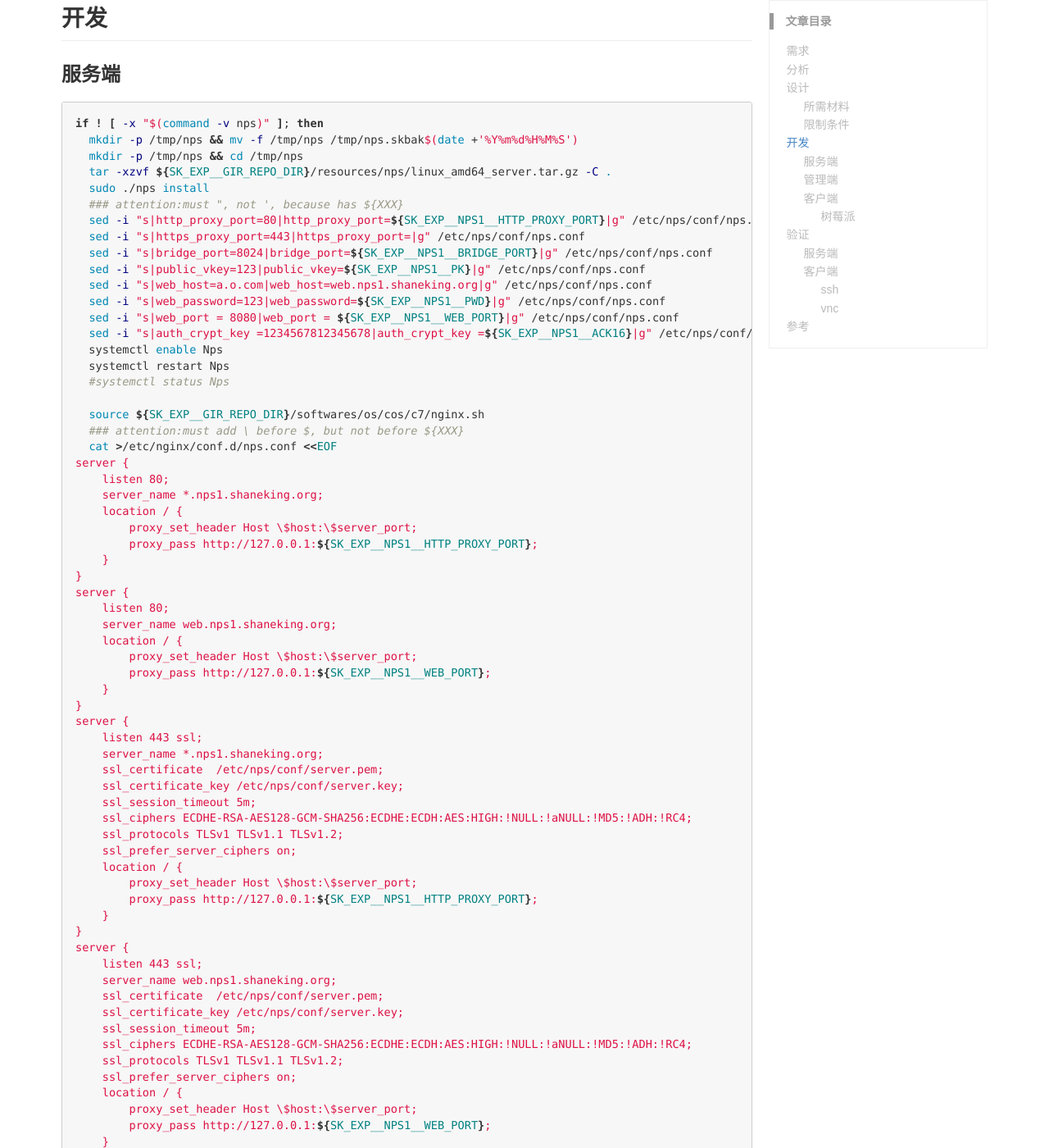
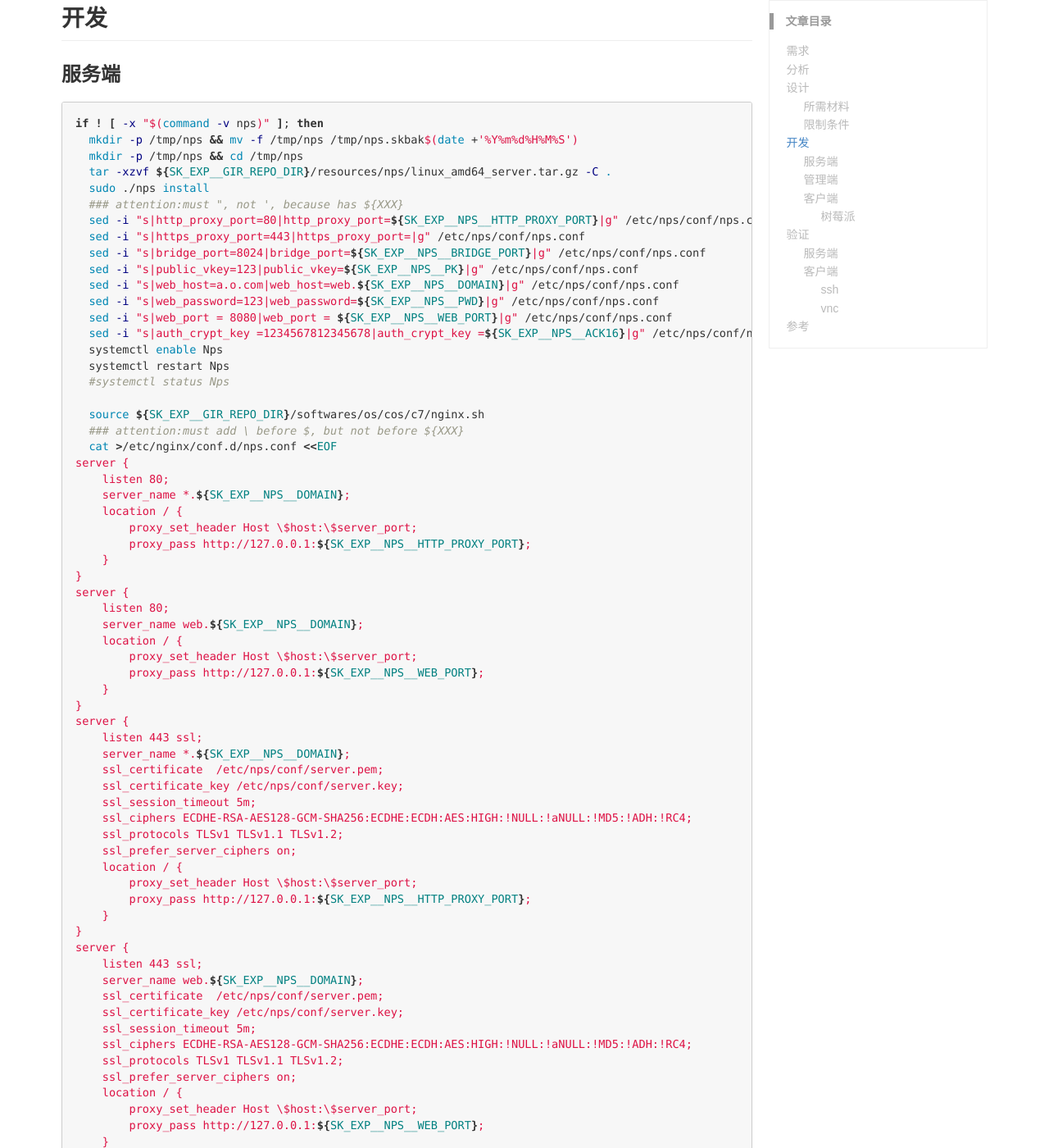
Before and after one commit to ShaneKing/ShaneKing.github.io, a Jekyll site: the page built from _posts/2021-01-01-intranet-penetration.md, in a window 1280 px wide and 1400 px high, scrolled down 973 px. Shown: the whole window at 82% size. Built offline with Jekyll 4.4.1, drawn with Linux system fonts in a browser that asks for light colours; comment, search, counter and statistics services are not loaded; some of the changed text lies outside the part shown.

Commit message:
adjust test case

````diff
--- a/_posts/2021-01-01-intranet-penetration.md
+++ b/_posts/2021-01-01-intranet-penetration.md
@@ -35,14 +35,14 @@ if ! [ -x "$(command -v nps)" ]; then
   tar -xzvf ${SK_EXP__GIR_REPO_DIR}/resources/nps/linux_amd64_server.tar.gz -C .
   sudo ./nps install
   ### attention:must ", not ', because has ${XXX}
-  sed -i "s|http_proxy_port=80|http_proxy_port=${SK_EXP__NPS1__HTTP_PROXY_PORT}|g" /etc/nps/conf/nps.conf
+  sed -i "s|http_proxy_port=80|http_proxy_port=${SK_EXP__NPS__HTTP_PROXY_PORT}|g" /etc/nps/conf/nps.conf
   sed -i "s|https_proxy_port=443|https_proxy_port=|g" /etc/nps/conf/nps.conf
-  sed -i "s|bridge_port=8024|bridge_port=${SK_EXP__NPS1__BRIDGE_PORT}|g" /etc/nps/conf/nps.conf
-  sed -i "s|public_vkey=123|public_vkey=${SK_EXP__NPS1__PK}|g" /etc/nps/conf/nps.conf
-  sed -i "s|web_host=a.o.com|web_host=web.nps1.shaneking.org|g" /etc/nps/conf/nps.conf
-  sed -i "s|web_password=123|web_password=${SK_EXP__NPS1__PWD}|g" /etc/nps/conf/nps.conf
-  sed -i "s|web_port = 8080|web_port = ${SK_EXP__NPS1__WEB_PORT}|g" /etc/nps/conf/nps.conf
-  sed -i "s|auth_crypt_key =1234567812345678|auth_crypt_key =${SK_EXP__NPS1__ACK16}|g" /etc/nps/conf/nps.conf
+  sed -i "s|bridge_port=8024|bridge_port=${SK_EXP__NPS__BRIDGE_PORT}|g" /etc/nps/conf/nps.conf
+  sed -i "s|public_vkey=123|public_vkey=${SK_EXP__NPS__PK}|g" /etc/nps/conf/nps.conf
+  sed -i "s|web_host=a.o.com|web_host=web.${SK_EXP__NPS__DOMAIN}|g" /etc/nps/conf/nps.conf
+  sed -i "s|web_password=123|web_password=${SK_EXP__NPS__PWD}|g" /etc/nps/conf/nps.conf
+  sed -i "s|web_port = 8080|web_port = ${SK_EXP__NPS__WEB_PORT}|g" /etc/nps/conf/nps.conf
+  sed -i "s|auth_crypt_key =1234567812345678|auth_crypt_key =${SK_EXP__NPS__ACK16}|g" /etc/nps/conf/nps.conf
   systemctl enable Nps
   systemctl restart Nps
   #systemctl status Nps
@@ -52,23 +52,23 @@ if ! [ -x "$(command -v nps)" ]; then
   cat >/etc/nginx/conf.d/nps.conf <<EOF
 server {
     listen 80;
-    server_name *.nps1.shaneking.org;
+    server_name *.${SK_EXP__NPS__DOMAIN};
     location / {
         proxy_set_header Host \$host:\$server_port;
-        proxy_pass http://127.0.0.1:${SK_EXP__NPS1__HTTP_PROXY_PORT};
+        proxy_pass http://127.0.0.1:${SK_EXP__NPS__HTTP_PROXY_PORT};
     }
 }
 server {
     listen 80;
-    server_name web.nps1.shaneking.org;
+    server_name web.${SK_EXP__NPS__DOMAIN};
     location / {
         proxy_set_header Host \$host:\$server_port;
-        proxy_pass http://127.0.0.1:${SK_EXP__NPS1__WEB_PORT};
+        proxy_pass http://127.0.0.1:${SK_EXP__NPS__WEB_PORT};
     }
 }
 server {
     listen 443 ssl;
-    server_name *.nps1.shaneking.org;
+    server_name *.${SK_EXP__NPS__DOMAIN};
     ssl_certificate  /etc/nps/conf/server.pem;
     ssl_certificate_key /etc/nps/conf/server.key;
     ssl_session_timeout 5m;
@@ -77,12 +77,12 @@ server {
     ssl_prefer_server_ciphers on;
     location / {
         proxy_set_header Host \$host:\$server_port;
-        proxy_pass http://127.0.0.1:${SK_EXP__NPS1__HTTP_PROXY_PORT};
+        proxy_pass http://127.0.0.1:${SK_EXP__NPS__HTTP_PROXY_PORT};
     }
 }
 server {
     listen 443 ssl;
-    server_name web.nps1.shaneking.org;
+    server_name web.${SK_EXP__NPS__DOMAIN};
     ssl_certificate  /etc/nps/conf/server.pem;
     ssl_certificate_key /etc/nps/conf/server.key;
     ssl_session_timeout 5m;
@@ -91,7 +91,7 @@ server {
     ssl_prefer_server_ciphers on;
     location / {
         proxy_set_header Host \$host:\$server_port;
-        proxy_pass http://127.0.0.1:${SK_EXP__NPS1__WEB_PORT};
+        proxy_pass http://127.0.0.1:${SK_EXP__NPS__WEB_PORT};
     }
 }
 EOF
@@ -114,9 +114,9 @@ if ! [ -x "$(command -v npc)" ]; then
   sudo mkdir -p /etc/npc/conf && sudo chmod -R 777 /etc/npc
   cat >/etc/npc/conf/npc.conf <<EOF
 [common]
-server_addr=nps1.shaneking.org:${SK_EXP__NPS1__BRIDGE_PORT}
+server_addr=${SK_EXP__NPS__DOMAIN}:${SK_EXP__NPS__BRIDGE_PORT}
 conn_type=tcp
-vkey=${SK_EXP_RPI__NPS1C1__VK}
+vkey=${SK_EXP_RPI__NPC__VK}
 auto_reconnection=true
 max_conn=1000
 flow_limit=1000
@@ -155,13 +155,14 @@ fi
 ![](/images/posts/2021/01/QQ20210101-000557@2x.png)
 ### 客户端
 #### ssh
+
 ```bash
-ShaneKing@ShaneKing-MBP13R2012 Downloads % ssh -p 48026 pi@nps1.shaneking.org
-The authenticity of host '[nps1.shaneking.org]:48026 ([106.14.198.173]:48026)' can't be established.
+ShaneKing@ShaneKing-MBP13R2012 Downloads % ssh -p 48026 pi@nps.shaneking.org
+The authenticity of host '[nps.shaneking.org]:48026 ([106.14.198.173]:48026)' can't be established.
 ECDSA key fingerprint is SHA256:aedq/iqM4eWrTwoKdYCxpk8J0aWke4/QLjNXGQA0A0A.
 Are you sure you want to continue connecting (yes/no/[fingerprint])? yes
-Warning: Permanently added '[nps1.shaneking.org]:48026,[106.14.198.173]:48026' (ECDSA) to the list of known hosts.
-pi@nps1.shaneking.org's password:
+Warning: Permanently added '[nps.shaneking.org]:48026,[106.14.198.173]:48026' (ECDSA) to the list of known hosts.
+pi@nps.shaneking.org's password:
 Linux raspberrypi 5.4.79-v7l+ #1373 SMP Mon Nov 23 13:27:40 GMT 2020 armv7l
 
 The programs included with the Debian GNU/Linux system are free software;
````
Also changed, not shown: other parts of _posts/2021-01-01-intranet-penetration.md (+2 -2 lines).
